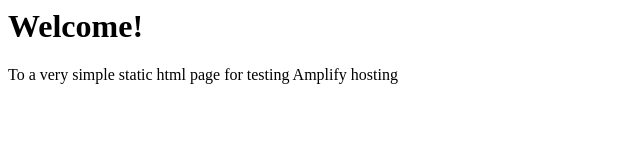
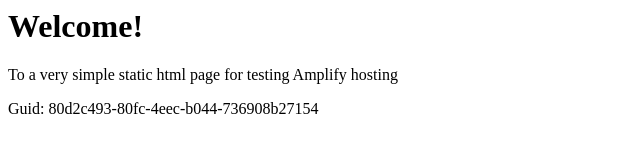
Before and after one commit to aws-aemilia-hkg/Github-PR-Commit-Integration-Test-DoNotTouch-Gith-P5X5MO5I-v1-preprod-ap-east-1, a website: page src/index.html in a window 1280 px wide. Shown: the whole page, without its empty margins (0-640 px from the left). Drawn offline with Linux system fonts and the light colour scheme.

Commit message:
commit from integ tests

```diff
--- a/src/index.html
+++ b/src/index.html
@@ -1,3 +1,5 @@
+
+
 <html lang="en">
 
 <head>
@@ -10,6 +12,6 @@
 <body>
     <h1>Welcome!</h1>
     <p>To a very simple static html page for testing Amplify hosting</p>
-</body>
+    <p>Guid: 80d2c493-80fc-4eec-b044-736908b27154</p></body>
 
 </html>
```
